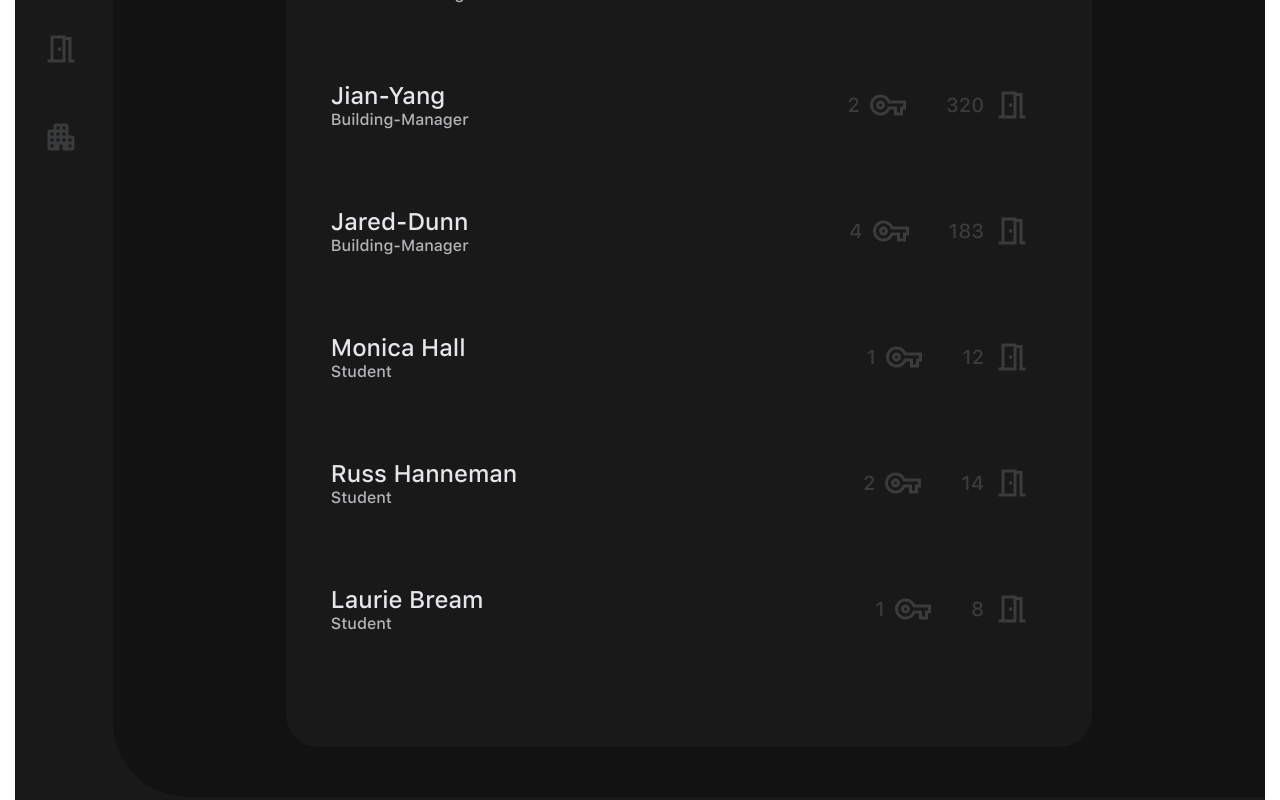
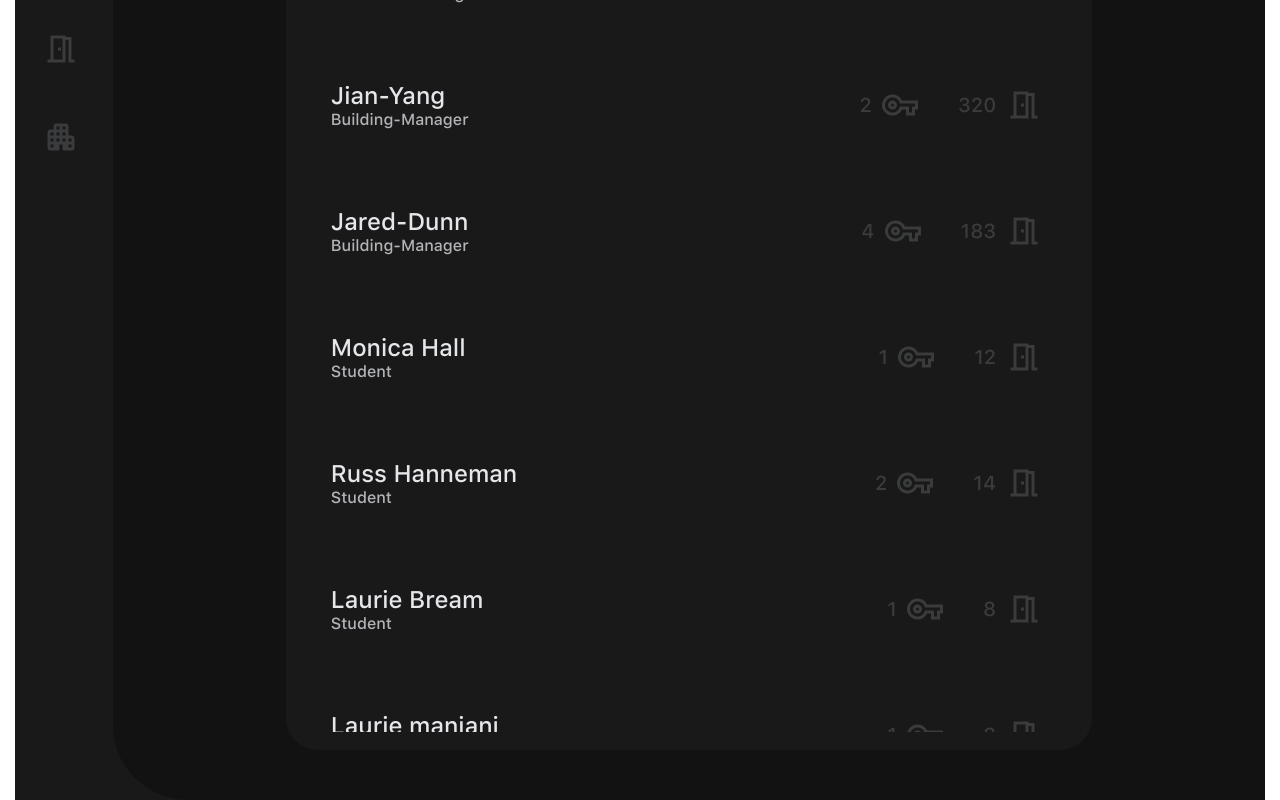
Before and after one commit to Fiverr-Adventures/Buildings_management, a React (Create React App) app: page /People in a window 1280 px wide. Shown: the part 285-1085 px from the top of the page. Built offline with nearby package versions, Linux system fonts and the light colour scheme; a web font is replaced by a local one.

Commit message:
last push

```diff
--- a/src/assets/css/style.css
+++ b/src/assets/css/style.css
@@ -450,19 +450,23 @@ small {
 
 .customCard {
   width: 70%;
-  height: 900px;
-  padding: 16px 18px 18px;
+  padding: 16px 6px 18px 18px;
   border-radius: 32px;
   background-color: #191919;
+}
+
+.customCard .object-list {
+  height: 794px;
   overflow: auto;
   -ms-overflow-style: none;
 }
 
-.customCard::-webkit-scrollbar {
+.customCard .object-list::-webkit-scrollbar {
   background-color: transparent;
+  width: 12px;
 }
 
-.customCard::-webkit-scrollbar-thumb {
+.customCard .object-list::-webkit-scrollbar-thumb {
   background-color: #3a3b3c;
   border-radius: 32px;
 }
--- a/src/assets/sass/components/_customCard.scss
+++ b/src/assets/sass/components/_customCard.scss
@@ -1,16 +1,19 @@
 .customCard {
-    width: 70%;
-    height: 900px;
-    padding: 16px 18px 18px;
-    border-radius: 32px;
-    background-color: $black;
+  width: 70%;
+  padding: 16px 6px 18px 18px;
+  border-radius: 32px;
+  background-color: $black;
+  .object-list{
+    height: 794px;
     overflow: auto;
     -ms-overflow-style: none;
     &::-webkit-scrollbar {
         background-color: transparent;
+        width: 12px;
     }
     &::-webkit-scrollbar-thumb {
         background-color: $charcoal-grey;
         border-radius: 32px;
     }
+  }
 }
--- a/src/assets/sass/components/_sideBar.scss
+++ b/src/assets/sass/components/_sideBar.scss
@@ -61,4 +61,3 @@
         z-index: 10;
     }
 }
-// after
--- a/src/components/sideBar/index.js
+++ b/src/components/sideBar/index.js
@@ -89,6 +89,7 @@ export default function SideBar(props) {
                                 <path id="Tracé_23" data-name="Tracé 23" d="M0,0H36V36H0Z" fill="rgba(0,0,0,0)"/>
                                 <path id="Tracé_24" data-name="Tracé 24" d="M27,27V4.5H21V3H6V27H3v3H21V7.5h3V30h6V27Zm-9,0H9V6h9ZM13.5,15h3v3h-3Z" transform="translate(1.5 1.5)" fill="#3a3b3c"/>
                             </svg>
+                            <p className="linkDesc ">Doors</p>
                         </div>
                     </Link>
                     <Link to="/buildings" onClick={ () => handleOnClick(4) } >
--- a/src/data/buildings.js
+++ b/src/data/buildings.js
@@ -30,4 +30,19 @@ export const buildings = [
         desc: "Dept. of Engineering",
         door: "121"
     },
+    {
+        name: "Engineering ",
+        desc: "Dept. of Engineering",
+        door: "122"
+    },
+    {
+        name: "Engineering Commons",
+        desc: "Dept. of Engineering",
+        door: "121"
+    },
+    {
+        name: "Engineering Hall",
+        desc: "Dept. of Engineering",
+        door: "124"
+    },
 ]
--- a/src/data/doors.js
+++ b/src/data/doors.js
@@ -33,5 +33,20 @@ export const doors = [
         desc: "Interior Private",
         activity: animatedActivity
     },
+    {
+        name: "Witte Hall: Room 1337",
+        desc: "Interior Private",
+        activity: animatedActivity
+    },
+    {
+        name: "Witte Hall: Room 13",
+        desc: "Interior Private",
+        activity: animatedActivity
+    },
+    {
+        name: "Witte Hall: Room 37",
+        desc: "Interior Private",
+        activity: animatedActivity
+    },
 
 ]
--- a/src/data/people.js
+++ b/src/data/people.js
@@ -35,5 +35,23 @@ export const people = [
         desc: "Student",
         vpnKey: "1",
         door: "8"
+    },
+    {
+        name: "Laurie maniani",
+        desc: "Student",
+        vpnKey: "1",
+        door: "8"
+    },
+    {
+        name: "Laurie zakkar",
+        desc: "Student",
+        vpnKey: "1",
+        door: "8"
+    },
+    {
+        name: "Laurie hamid",
+        desc: "Student",
+        vpnKey: "1",
+        door: "8"
     }
 ]
--- a/src/pages/buildings/index.js
+++ b/src/pages/buildings/index.js
@@ -26,7 +26,6 @@ export default function Buildings() {
              <SideBar>
                <Page>
                     <Header title="Buildings" add="Add Building"/>
-                    {/* <CustomScrollbars  style={{height: "900px"}}> */}
                     <CustomCard objects={buildings} type="buildings"/>
                     {/* </CustomScrollbars> */}
                 </Page>
--- a/src/pages/groups/index.js
+++ b/src/pages/groups/index.js
@@ -6,11 +6,6 @@ import Header from "../../components/header";
 import SideBar from "../../components/sideBar";
 
 export default function Groups() {
-    const divStyle={
-        overflowY: 'auto',
-        width:'70%',
-        height:'900px',
-      };
     return (
          <Container style={{maxWidth: "1920px"}}>
              <SideBar>
--- a/src/pages/home/index.js
+++ b/src/pages/home/index.js
@@ -8,9 +8,16 @@ import SplashScreen from "../../assets/icons/Lottie JSON/Splash-screen.json";
 export default function Home() {
     const [showLoader, setshowLoader] = useState(true);
 
-    useEffect(() => {
-       setshowLoader(false);
-    });
+    useEffect(
+        () => {
+          let timer1 = setTimeout(() => setshowLoader(false),2500);
+
+          return () => {
+            clearTimeout(timer1);
+          };
+        },
+        []
+      );
 
     const defaultOptions = {
         loop: false,
```
Also changed, not shown: 1 other file (tests, documents, lock files or other folders).
